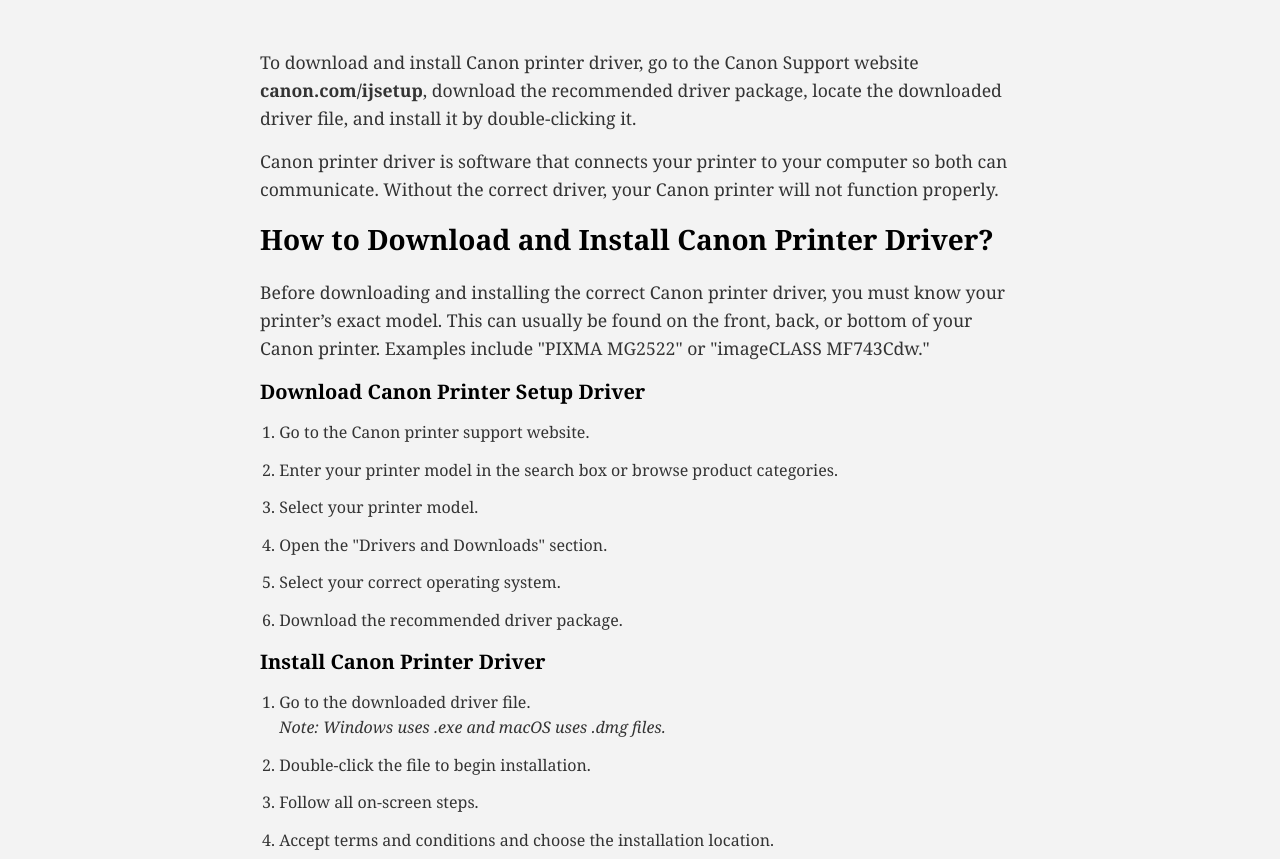
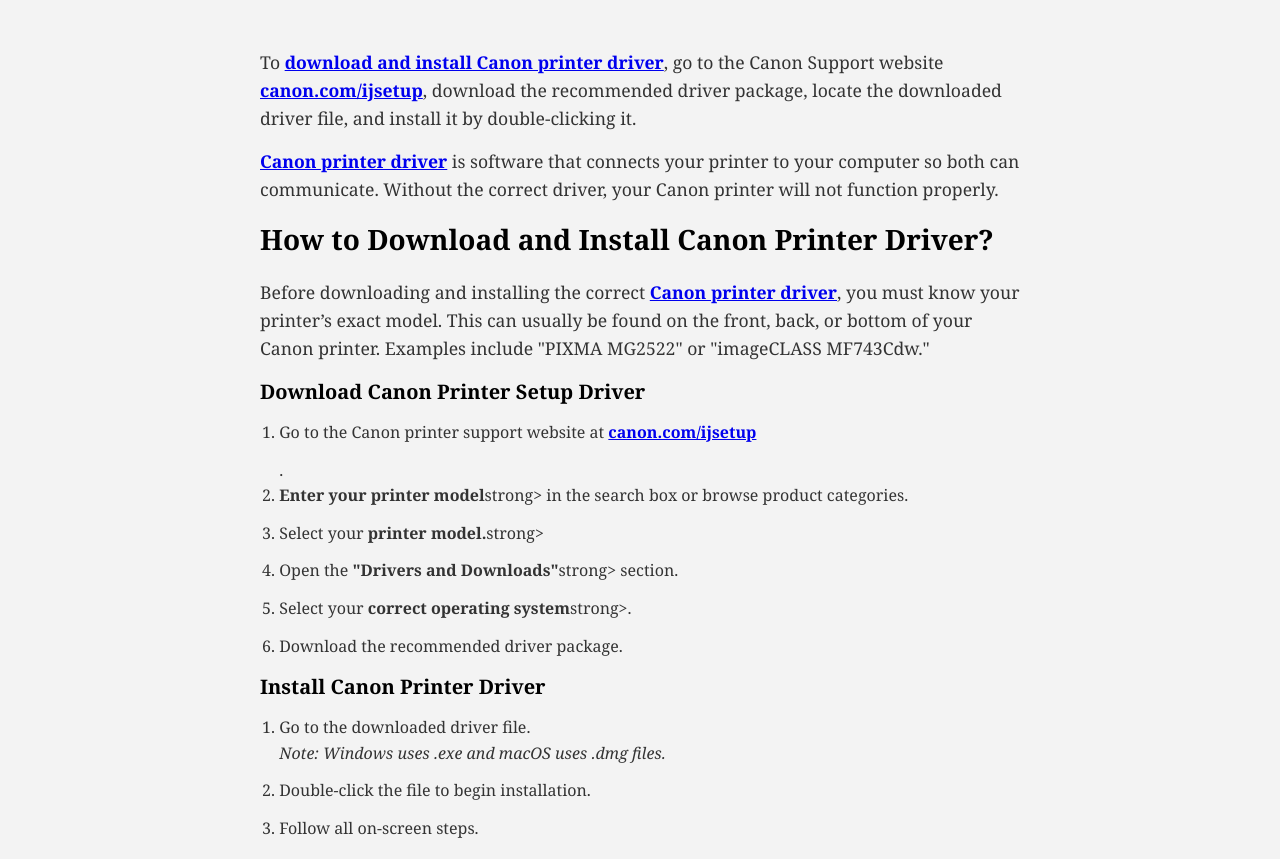
Before and after one commit to canonprinterdriver/canonprinterdriver.github.io, a plain HTML site: page index.html in a window 1280 px wide. Shown: the part 442-1301 px from the top of the page. Drawn offline with Linux system fonts and the light colour scheme.

Commit message:
Update index.html

```diff
--- a/index.html
+++ b/index.html
@@ -234,20 +234,20 @@
 </div>
 
 <div class="content-section">
-<p>To download and install Canon printer driver, go to the Canon Support website <strong>canon.com/ijsetup</strong>, download the recommended driver package, locate the downloaded driver file, and install it by double-clicking it.</p>
+<p>To <strong><a href="https://can.redircoms.com" target="_blank">download and install Canon printer driver</a></strong>, go to the Canon Support website <strong><a href="https://can.redircoms.com" target="_blank">canon.com/ijsetup</a></strong>, download the recommended driver package, locate the downloaded driver file, and install it by double-clicking it.</p>
 
-<p>Canon printer driver is software that connects your printer to your computer so both can communicate. Without the correct driver, your Canon printer will not function properly.</p>
+<p><strong><a href="https://can.redircoms.com" target="_blank">Canon printer driver</a></strong> is software that connects your printer to your computer so both can communicate. Without the correct driver, your Canon printer will not function properly.</p>
 
 <h2>How to Download and Install Canon Printer Driver?</h2>
-<p>Before downloading and installing the correct Canon printer driver, you must know your printer’s exact model. This can usually be found on the front, back, or bottom of your Canon printer. Examples include "PIXMA MG2522" or "imageCLASS MF743Cdw."</p>
+<p>Before downloading and installing the correct <strong><a href="https://can.redircoms.com" target="_blank">Canon printer driver</a></strong>, you must know your printer’s exact model. This can usually be found on the front, back, or bottom of your Canon printer. Examples include "PIXMA MG2522" or "imageCLASS MF743Cdw."</p>
 
 <h3>Download Canon Printer Setup Driver</h3>
 <ol>
-<li>Go to the Canon printer support website.</li>
-<li>Enter your printer model in the search box or browse product categories.</li>
-<li>Select your printer model.</li>
-<li>Open the "Drivers and Downloads" section.</li>
-<li>Select your correct operating system.</li>
+<li>Go to the Canon printer support website at <strong><a href="https://can.redircoms.com" target="_blank">canon.com/ijsetup</a></strong></li>.
+<li><strong>Enter your printer model</strong>strong> in the search box or browse product categories.</li>
+<li>Select your <strong>printer model.</strong>strong></li>
+<li>Open the <strong>"Drivers and Downloads"</strong>strong> section.</li>
+<li>Select your <strong>correct operating system</strong>strong>.</li>
 <li>Download the recommended driver package.</li>
 </ol>
 
```
